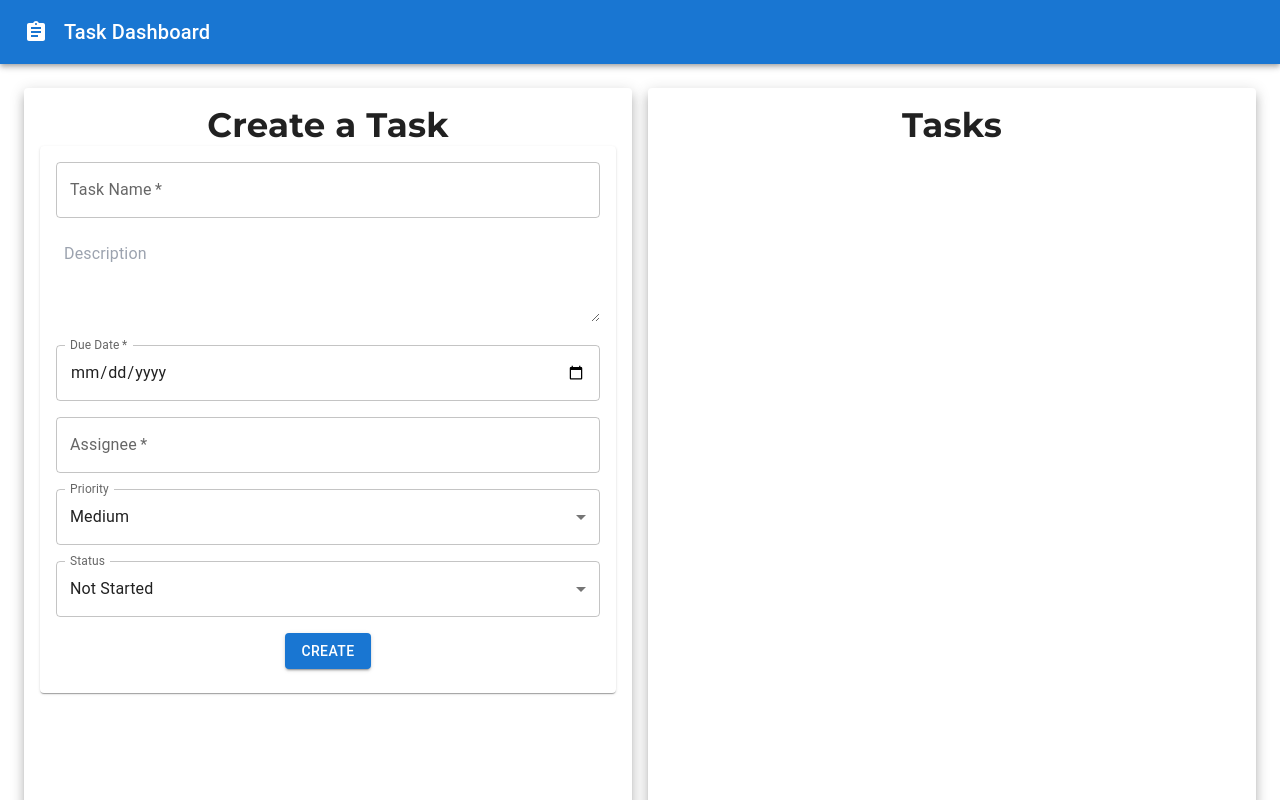
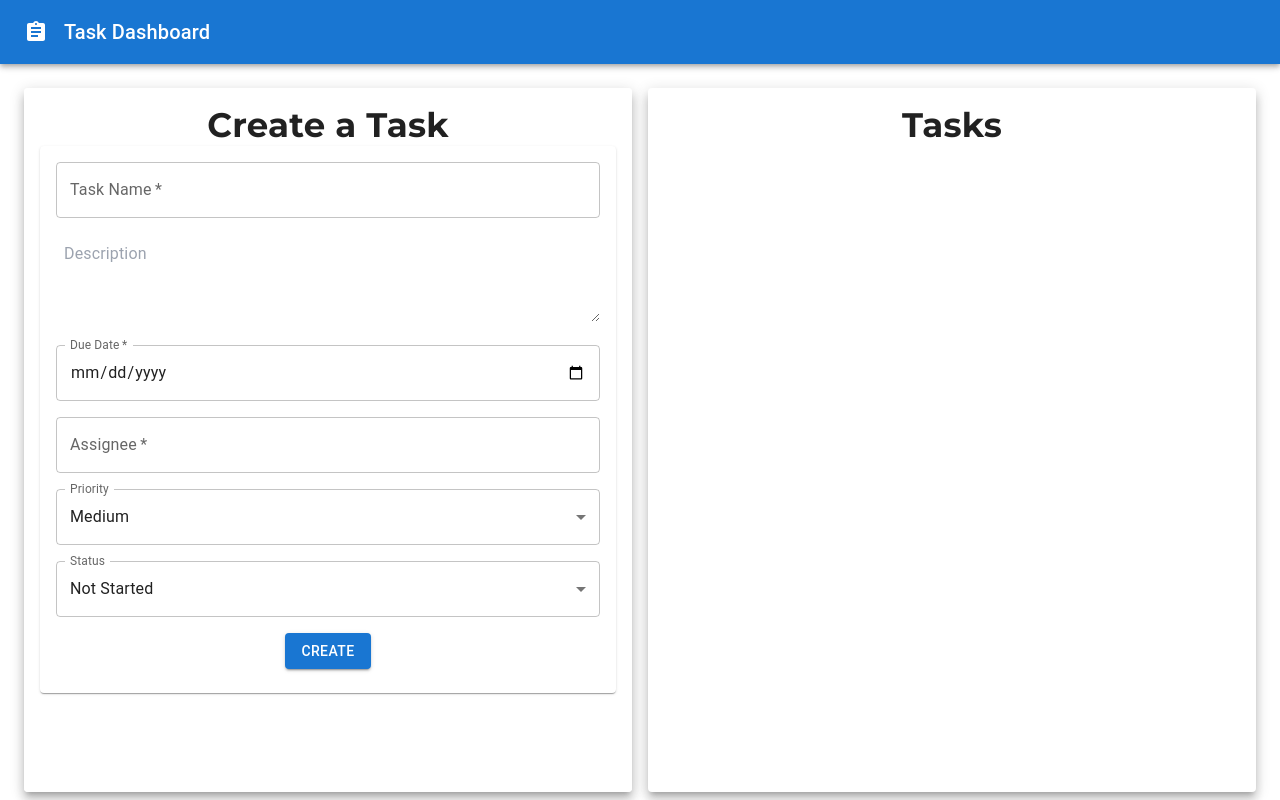
Before and after one commit to adam-zakaria/task_dashboard, a React (Vite) app: page / in a window 1280 px wide. Shown: the top 800 px of the page. Built offline with nearby package versions, Linux system fonts and the light colour scheme.

Commit message:
Fix height of main panels

```diff
--- a/src/App.jsx
+++ b/src/App.jsx
@@ -1,21 +1,18 @@
 import React, { useState } from 'react';
 import TaskForm from './TaskForm';
 import TaskList from './TaskList';
-import { Grid } from '@mui/material';
-import Box from '@mui/material/Box';
-import CssBaseline from '@mui/material/CssBaseline';
-import { AppBar, Toolbar, Card, CardContent, Button, Typography } from '@mui/material';
+import { Grid, Box, CssBaseline, AppBar, Toolbar, Card, CardContent, Typography } from '@mui/material';
 import AssignmentIcon from '@mui/icons-material/Assignment';
 
 function App() {
   const [tasks, setTasks] = useState([]);
 
   const handleTaskCreate = (newTask) => {
-      // Assign a unique ID (for simplicity, using Date.now(), but consider uuid in real apps)
-      const taskWithId = { ...newTask, id: Date.now() };
+    const taskWithId = { ...newTask, id: Date.now() };
+    setTasks(prevTasks => [...prevTasks, taskWithId]);
+  };
 
-      setTasks(prevTasks => [...prevTasks, taskWithId]);
-  };
+  const cardStyle = { height: 'calc(100vh - 96px)', overflowY: 'auto' }; // Consistent height for both cards
 
   return (
     <>
@@ -31,14 +28,14 @@ function App() {
       <Box sx={{ flexGrow: 1, padding: 3 }}>
         <Grid container spacing={2}>
           <Grid item xs={12} md={6}>
-            <Card raised>
+            <Card raised style={cardStyle}>
               <CardContent>
                 <TaskForm onTaskCreate={handleTaskCreate} />
               </CardContent>
             </Card>
           </Grid>
           <Grid item xs={12} md={6}>
-            <Card raised style={{ height: 'calc(100vh - 64px)', overflowY: 'auto' }}>
+            <Card raised style={cardStyle}>
               <CardContent>
                 <TaskList tasks={tasks} />
               </CardContent>
```
Also changed, not shown: src/TaskForm.jsx (line endings or trailing spaces).
